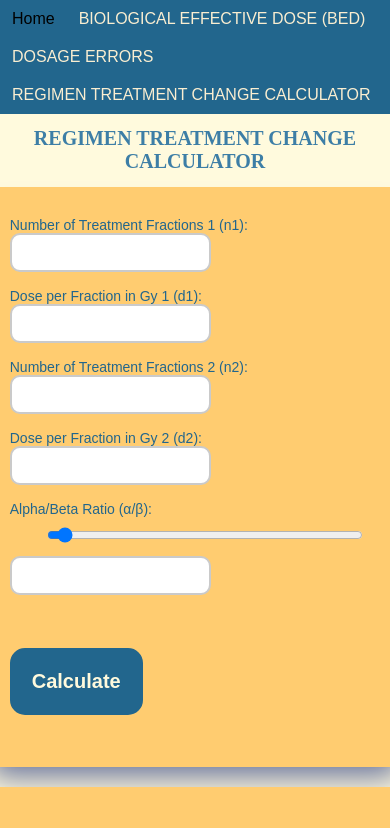
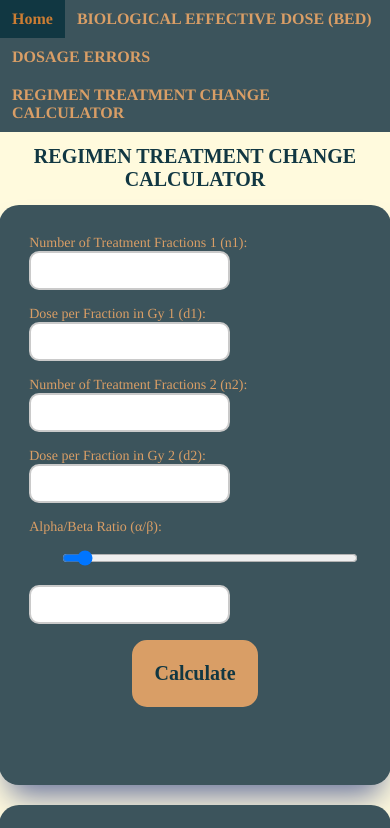
Before and after one commit to DVTkhongbao-giocode296/SHBX1, a plain HTML site: page PDDT.html in a window 390 px wide. Shown: the top 828 px of the page. Drawn offline with Linux system fonts and the light colour scheme.

Commit message:
Update PDDT.css

```diff
--- a/PDDT.css
+++ b/PDDT.css
@@ -1,25 +1,27 @@
 .nav {
+    font-family: 'Times', sans-serif;
     overflow: hidden;
-            background-color: #22668D;
+    background-color: #3c545c;
 }
 
 .nav a {
     float: left;
     display: block;
-            color: #FAEED1;
+    color: #D99E66;
     text-align: center;
     padding: 14px 16px;
     text-decoration: none;
+  font-weight: bold;
 }
 
 .nav a:hover {
-            background-color: #22668D;
-            color: black;
+    background-color: #113742;
+    color: #cc7d33;
 }
 body {
-    font-family: Arial, Helvetica, sans-serif;
+font-family: 'Times', sans-serif;
 background-color: #FFFADD;
-    color: #22668D;
+color: #113742;
 font-size: 20px;
 text-align: center;
 margin:0;
@@ -34,16 +36,17 @@ body {
 
 #calculatorForm,
 #csdlForm {
-        background-color: rgba(255, 255, 255, 0.8);
+font-family: 'Times', sans-serif;
+background-color: #3c545c;
 padding: 30px;
 border-radius: 15px;
-        box-shadow: 0 0 10px rgba(0, 0, 0, 0.1);
+box-shadow: 0 0 10px #000000;
 max-width: 1000px;
 width: 550px;
-        background: #FFCC70;
+background: #3c545c;
 border-radius: 5px;
 box-shadow: #67729D 0px 20px 30px -10px;
-        color: #22668D;
+color: #D99E66;
 font-size: 17px;
 height: 500px;
 border-radius: 20px;
@@ -61,68 +64,77 @@ body {
 font-family: 'Times New Roman', sans-serif;
 height: 150px;
 width: 100%;
-        color: rgb(61, 126, 166);
+color: #113742;
 font-size: 50px;
 margin-bottom: 0px;
 }
 
+math {
+  font-size: 28px;
+  margin: 10px;
+  padding: 10px;
+  text-align: center;
+  border: 3px solid #D99E66;
+  border-radius: 10px;
+  background-color: #fffadd;
+  color: #113742;
+
+}
 input {
 outline: none;
-        border: #191919 5px;
+border: #D99E66 solid 5px;
 padding: 10px;
 }
 
 input[type="range"] {
 width: 50%;
 margin: 0 35%;
+color: #113742;
 transform: translateY(115%);
 }
 
-    button {
+button{
+font-family: 'Times New Roman', sans-serif;
 font-size: 20px;
-        color: #FFFADD;
+color: #113742;
 padding: 20px;
-        border: 2px solid #22668D;
-        background: #22668D;
+border: 2px solid #D99E66;
+background: #D99E66;
 display: block;
 margin-top: 10%;
 cursor: pointer;
 border-radius: 15px;
+margin: auto;
 }
 
-    .o {
+.o{
 border-radius: 10px;
 border: 2px solid #cacaca;
 }
-
-    .cal {
-        text-align: center;
-        padding: 20px;
-        margin: auto;
-    }
-
 #resultContainer {
       display: none;
 position: fixed;
 top: 50%;
 left: 50%;
 transform: translate(-50%, -50%);
-        background-color: #f7ade2;
-        padding: 30px;
+background-color: #e0b185;
+padding: 10px;
 text-align: center;
 border-radius: 8px;
 box-shadow: 0 4px 8px rgba(0, 0, 0, 0.1);
 z-index: 1000;
 font-size: 30px;
 color: #3d323a;
+
   }
 
-  footer {
-            background-color: #22668D;
-            color: #FAEED1;
+footer {  font-family: 'Times', sans-serif;
+    background-color: #3c545c;
+    color: #d99e66;
     text-align: center;
     padding: 20px;
 margin-top: 40px;
+font-weight: bold;
 }
 
 .img-box {
@@ -142,22 +154,27 @@ body {
 .nav a {
 float: left;
 display: block;
-        color: #FAEED1;
+color: #D99E66;
 text-align: left;
 padding: 10px 12px;
 text-decoration: none;
 }
+.nav a:hover {
+    background-color: #113742;
+color: #cc7d33;}
 
 .h1{
 text-align: center;
 font-family: 'Times New Roman', sans-serif;
 height: 100px;
 width: 100%;
-        color: rgb(61, 126, 166);
+color: #113742;
 font-size: 20px;
 margin-bottom: 0px;
 }
-
+math{
+font-size: 15px;
+}
 body {
   font-size: 16px;
     }
@@ -168,7 +185,7 @@ body {
 }
 
 #calculatorForm, #csdlForm {
-        width: 95%;
+width: 85%;
 height: 520px;
 font-size: 14px;
 }
```
Lines whose indentation alone changed are shown as unchanged.
